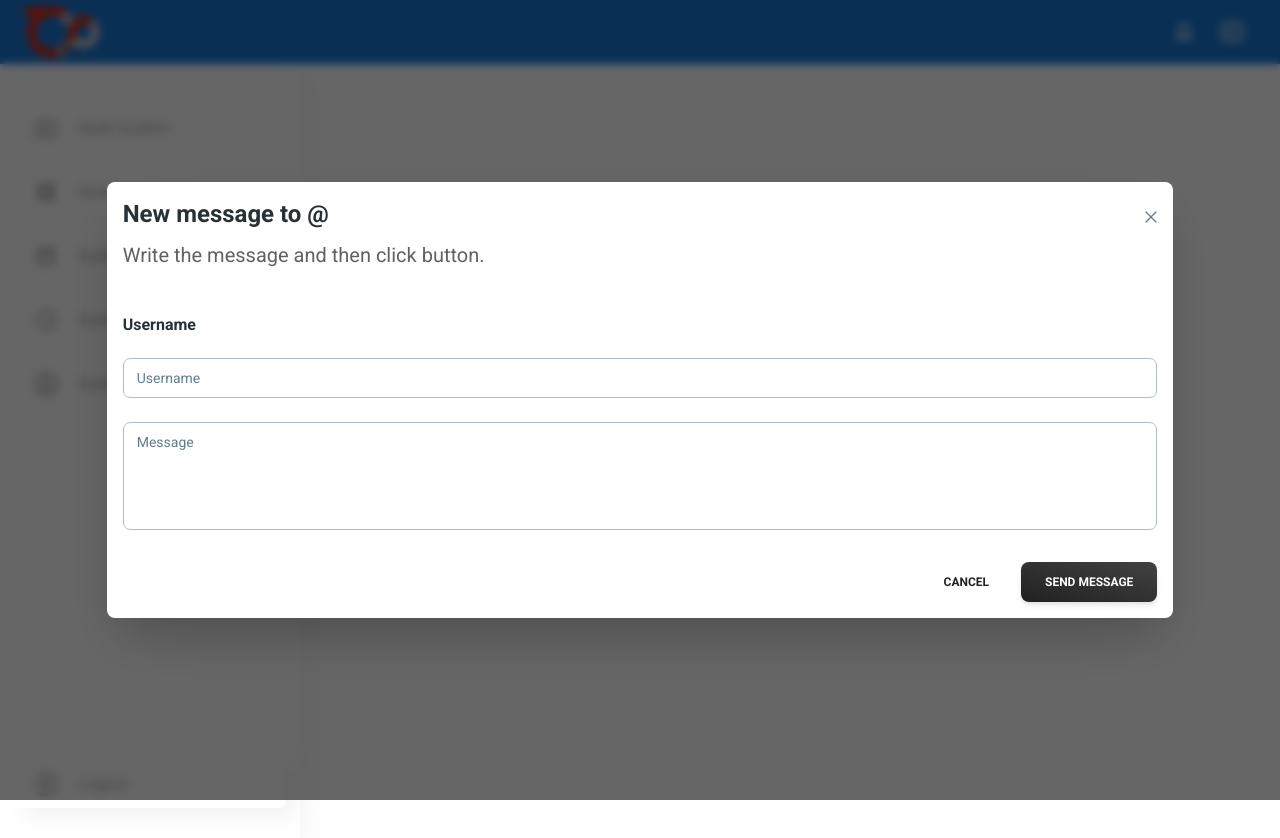
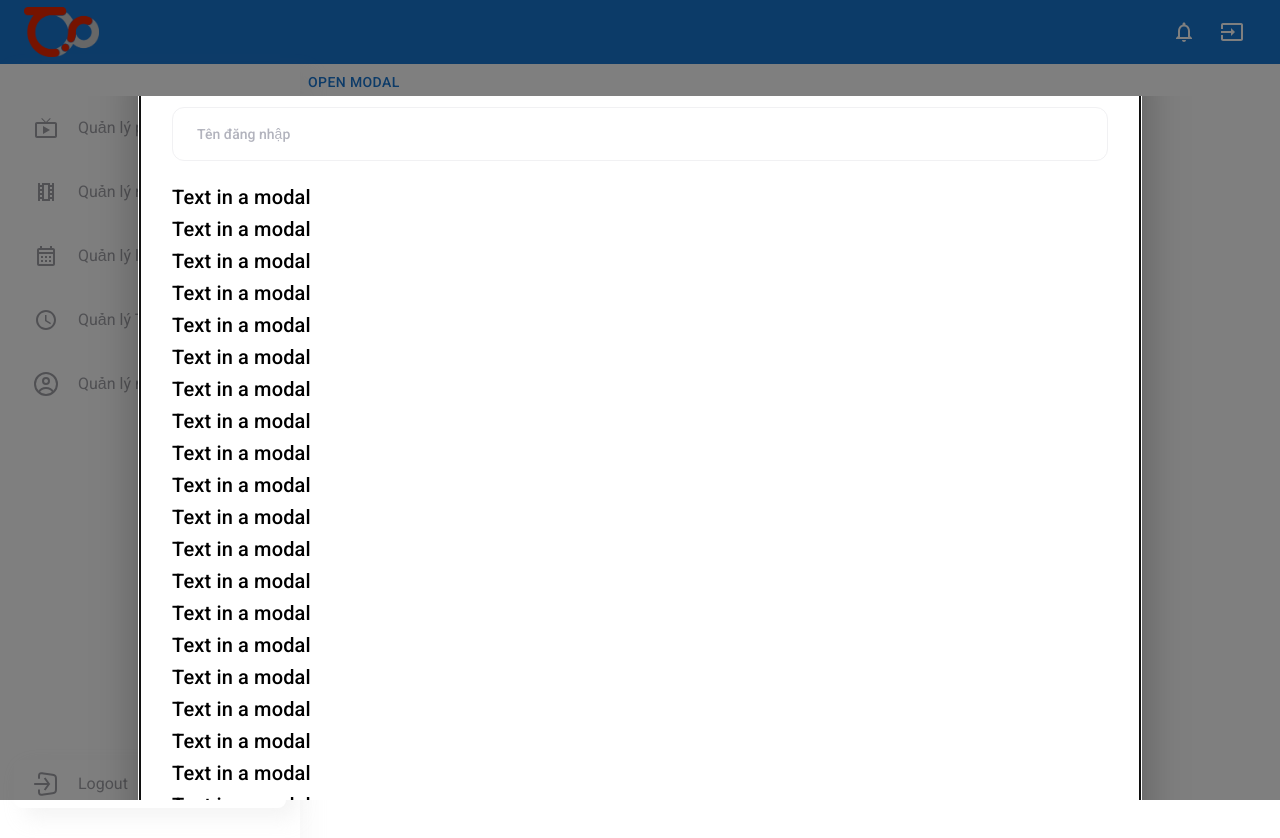
Before and after one commit to minhlephu/MovieWeb, a React (Vite) app: page /admin/add-movie in a window 1280 px wide. Shown: the top 838 px of the page. Built offline with nearby package versions, Linux system fonts and the light colour scheme; a web font is replaced by a local one.

Commit message:
addMovie

```diff
--- a/src/components/input/Input.jsx
+++ b/src/components/input/Input.jsx
@@ -22,7 +22,7 @@ const Input = (props) => {
         id={name}
         type={type}
         className={classNames(
-          "w-full px-6 py-4 text-sm font-medium border rounded-xl placeholder:text-text4 border-[#e5e5e5] dark:placeholder:text-text2 dark:text-white bg-transparent",
+          "w-full px-6 py-4 text-sm outline-[#d8e0eb] font-medium border rounded-xl placeholder:text-text4 border-[#B2BAC2] dark:placeholder:text-text2 dark:text-white bg-transparent",
           error.length > 0
             ? "border-error text-error"
             : "border-strock text-text1 dark:border-darkStroke",
--- a/src/index.css
+++ b/src/index.css
@@ -13,16 +13,16 @@
   padding: 0;
   font: inherit;
 }
-body {
-  overflow: auto !important;
-  padding-right: 0px !important;
-}
+
 :root {
   --tab-bg-active: #231f20;
   --tab-text-color: #cdc197;
   --primary-color: #1976d2;
 }
-
+::-webkit-scrollbar {
+  width: 8px;
+  background-color: #ccc;
+}
 .abb {
   width: 300px;
   background-image: url("https://images.unsplash.com/photo-1697807665472-908cfe732b8e?q=80&w=2070&auto=format&fit=crop&ixlib=rb-4.0.3&ixid=M3wxMjA3fDB8MHxwaG90by1wYWdlfHx8fGVufDB8fHx8fA%3D%3D");
--- a/src/layouts/MainLayout/Header/Header.jsx
+++ b/src/layouts/MainLayout/Header/Header.jsx
@@ -51,7 +51,7 @@ export function StickyNavbar() {
   }, []);
 
   const navList = (
-    <ul className="mt-2 mb-4 flex flex-col gap-2 lg:mb-0 lg:mt-0 lg:flex-row lg:items-center lg:gap-6">
+    <ul className="mt-2 mb-4 flex flex-col gap-2 lg:mb-0 lg:mt-0 lg:flex-row lg:items-center lg:gap-6 !overflow-auto">
       <Typography
         as="li"
         variant="h5"
--- a/src/pages/Admin/Movie/MovieAddNew.jsx
+++ b/src/pages/Admin/Movie/MovieAddNew.jsx
@@ -1,64 +1,170 @@
-import React from 'react';
-import {
-  Button,
-  Dialog,
-  DialogHeader,
-  DialogBody,
-  DialogFooter,
-  Input,
-  Textarea,
-  Typography,
-} from "@material-tailwind/react";
-
-const MovieAddNew = () => {
-  const [open, setOpen] = React.useState(true);
-  const handleOpen = () => setOpen(!open);
+import Box from "@mui/material/Box";
+import Button from "@mui/material/Button";
+import Typography from "@mui/material/Typography";
+import Modal from "@mui/material/Modal";
+import PropTypes from "prop-types";
+import Input from "../../../components/input/Input";
+import FromGroup from "../../../components/common/FromGroup";
+import { Label } from "../../../components/label";
+import { useForm } from "react-hook-form";
+import { yupResolver } from "@hookform/resolvers/yup";
+import * as yup from "yup";
+const style = {
+  position: "absolute",
+  top: "50%",
+  left: "50%",
+  transform: "translate(-50%, -50%)",
+  width: 1000,
+  bgcolor: "background.paper",
+  boxShadow: 24,
+  p: 4,
+  marginTop: 30,
+};
+const schema = yup.object({
+  name: yup.string().required("This field is required"),
+  password: yup
+    .string()
+    .required("This field is required")
+    .min(8, "Password must be 8 character "),
+});
+const MovieAddNew = ({ isOpen, onClose }) => {
+  const {
+    control,
+  } = useForm({
+    resolver: yupResolver(schema),
+    mode: "onSubmit",
+  });
   return (
-    <>
-    <Dialog open={open} size="xl">
-        <div className="flex items-center justify-between">
-          <DialogHeader className="flex flex-col items-start">
-            {" "}
-            <Typography className="mb-1" variant="h4">
-              New message to @{" "}
+    <div>
+      <Button onClick={isOpen}>Open modal</Button>
+      <Modal
+        open={open}
+        onClose={onClose}
+        aria-labelledby="modal-modal-title"
+        aria-describedby="modal-modal-description"
+        className="overflow-scroll mt-24"
+      >
+        <Box sx={style}>
+          <form>
+          <FromGroup>
+          <Label htmlFor="name">Tên đăng nhập *</Label>
+          <Input
+            control={control}
+            name="name"
+            placeholder="Tên đăng nhập"
+          ></Input>
+        </FromGroup>
+            <Typography id="modal-modal-title" variant="h6" component="h2">
+              Text in a modal
             </Typography>
-          </DialogHeader>
-          <svg
-            xmlns="http://www.w3.org/2000/svg"
-            viewBox="0 0 24 24"
-            fill="currentColor"
-            className="mr-3 h-5 w-5"
-            onClick={handleOpen}
-          >
-            <path
-              fillRule="evenodd"
-              d="M5.47 5.47a.75.75 0 011.06 0L12 10.94l5.47-5.47a.75.75 0 111.06 1.06L13.06 12l5.47 5.47a.75.75 0 11-1.06 1.06L12 13.06l-5.47 5.47a.75.75 0 01-1.06-1.06L10.94 12 5.47 6.53a.75.75 0 010-1.06z"
-              clipRule="evenodd"
-            />
-          </svg>
-        </div>
-        <DialogBody>
-          <Typography className="mb-10 -mt-7 " color="gray" variant="lead">
-            Write the message and then click button.
-          </Typography>
-          <div className="grid gap-6">
-            <Typography className="-mb-1" color="blue-gray" variant="h6">
-              Username
+            <Typography id="modal-modal-title" variant="h6" component="h2">
+              Text in a modal
             </Typography>
-            <Input label="Username" />
-            <Textarea label="Message" />
-          </div>
-        </DialogBody>
-        <DialogFooter className="space-x-2">
-          <Button variant="text" color="gray" onClick={handleOpen}>
-            cancel
-          </Button>
-          <Button variant="gradient" color="gray" onClick={handleOpen}>
-            send message
-          </Button>
-        </DialogFooter>
-      </Dialog>
-    </>
+            <Typography id="modal-modal-title" variant="h6" component="h2">
+              Text in a modal
+            </Typography>
+            <Typography id="modal-modal-title" variant="h6" component="h2">
+              Text in a modal
+            </Typography>
+            <Typography id="modal-modal-title" variant="h6" component="h2">
+              Text in a modal
+            </Typography>
+            <Typography id="modal-modal-title" variant="h6" component="h2">
+              Text in a modal
+            </Typography>
+            <Typography id="modal-modal-title" variant="h6" component="h2">
+              Text in a modal
+            </Typography>
+            <Typography id="modal-modal-title" variant="h6" component="h2">
+              Text in a modal
+            </Typography>
+            <Typography id="modal-modal-title" variant="h6" component="h2">
+              Text in a modal
+            </Typography>
+            <Typography id="modal-modal-title" variant="h6" component="h2">
+              Text in a modal
+            </Typography>
+            <Typography id="modal-modal-title" variant="h6" component="h2">
+              Text in a modal
+            </Typography>
+            <Typography id="modal-modal-title" variant="h6" component="h2">
+              Text in a modal
+            </Typography>
+            <Typography id="modal-modal-title" variant="h6" component="h2">
+              Text in a modal
+            </Typography>
+            <Typography id="modal-modal-title" variant="h6" component="h2">
+              Text in a modal
+            </Typography>
+            <Typography id="modal-modal-title" variant="h6" component="h2">
+              Text in a modal
+            </Typography>
+            <Typography id="modal-modal-title" variant="h6" component="h2">
+              Text in a modal
+            </Typography>
+            <Typography id="modal-modal-title" variant="h6" component="h2">
+              Text in a modal
+            </Typography>
+            <Typography id="modal-modal-title" variant="h6" component="h2">
+              Text in a modal
+            </Typography>
+            <Typography id="modal-modal-title" variant="h6" component="h2">
+              Text in a modal
+            </Typography>
+            <Typography id="modal-modal-title" variant="h6" component="h2">
+              Text in a modal
+            </Typography>
+            <Typography id="modal-modal-title" variant="h6" component="h2">
+              Text in a modal
+            </Typography>
+            value
+            <Typography id="modal-modal-title" variant="h6" component="h2">
+              Text in a modal
+            </Typography>
+            <Typography id="modal-modal-title" variant="h6" component="h2">
+              Text in a modal
+            </Typography>
+            <Typography id="modal-modal-title" variant="h6" component="h2">
+              Text in a modal
+            </Typography>
+            <Typography id="modal-modal-title" variant="h6" component="h2">
+              Text in a modal
+            </Typography>
+            <Typography id="modal-modal-title" variant="h6" component="h2">
+              Text in a modal
+            </Typography>
+            <Typography id="modal-modal-title" variant="h6" component="h2">
+              Text in a modal
+            </Typography>
+            <Typography id="modal-modal-title" variant="h6" component="h2">
+              Text in a modal
+            </Typography>
+            <Typography id="modal-modal-title" variant="h6" component="h2">
+              Text in a modal
+            </Typography>
+            <Typography id="modal-modal-title" variant="h6" component="h2">
+              Text in a modal
+            </Typography>
+            <Typography id="modal-modal-title" variant="h6" component="h2">
+              Text in a modal
+            </Typography>
+            <Typography id="modal-modal-title" variant="h6" component="h2">
+              Text in a modal
+            </Typography>
+            <Typography id="modal-modal-title" variant="h6" component="h2">
+              Text in a modal
+            </Typography>
+            <Typography id="modal-modal-description" sx={{ mt: 2 }}>
+              Duis mollis, est non commodo luctus, nisi erat porttitor ligula.
+            </Typography>
+          </form>
+        </Box>
+      </Modal>
+    </div>
   );
-}
+};
+MovieAddNew.propTypes = {
+  isOpen: PropTypes.bool,
+  onClose: PropTypes.func,
+};
 export default MovieAddNew;
--- a/src/pages/Admin/Movie/MovieManage.jsx
+++ b/src/pages/Admin/Movie/MovieManage.jsx
@@ -1,4 +1,3 @@
-import { useNavigate } from "react-router-dom";
 import {
   MagnifyingGlassIcon,
   ChevronUpDownIcon,
@@ -20,6 +19,8 @@ import {
   TabsHeader,
   Tab,
 } from "@material-tailwind/react";
+import MovieAddNew from "./MovieAddNew";
+import { useState } from "react";
 const TABLE_HEAD = ["Member", "Function", "Status", "Employed", ""];
 const TABS = [
   {
@@ -84,9 +85,16 @@ const TABLE_ROWS = [
 ];
 
 const MovieManage = () => {
-  const navigate = useNavigate();
+  const [isAddNewModalOpen, setAddNewModalOpen] = useState(false);
+  const handleNewMovie = () => {
+    setAddNewModalOpen(true);
+  };
+  const handleCloseModal = () => {
+    setAddNewModalOpen(false);
+  };
   return (
-    <Card className="h-full w-full !rounded-none">
+    <>
+      <Card className="h-full w-full !rounded-none !overflow-visible">
         <CardHeader floated={false} shadow={false} className="rounded-none">
           <div className="mb-8 flex items-center justify-between gap-8">
             <div>
@@ -101,7 +109,11 @@ const MovieManage = () => {
               <Button variant="outlined" size="sm">
                 Xem tất cả
               </Button>
-            <Button className="flex items-center gap-3" size="sm" onClick={()=> navigate("/admin/add-movie")}>
+              <Button
+                className="flex items-center gap-3"
+                size="sm"
+                onClick={handleNewMovie}
+              >
                 <UserPlusIcon strokeWidth={2} className="h-4 w-4" /> Thêm phim
               </Button>
             </div>
@@ -140,7 +152,10 @@ const MovieManage = () => {
                     >
                       {head}{" "}
                       {index !== TABLE_HEAD.length - 1 && (
-                      <ChevronUpDownIcon strokeWidth={2} className="h-4 w-4" />
+                        <ChevronUpDownIcon
+                          strokeWidth={2}
+                          className="h-4 w-4"
+                        />
                       )}
                     </Typography>
                   </th>
@@ -261,6 +276,13 @@ const MovieManage = () => {
           </Button>
         </CardFooter>
       </Card>
+      {isAddNewModalOpen && (
+        <MovieAddNew
+          isOpen={isAddNewModalOpen}
+          onClose={handleCloseModal}
+        ></MovieAddNew>
+      )}
+    </>
   );
 };
 export default MovieManage;
```
Lines whose indentation alone changed are shown as unchanged.
